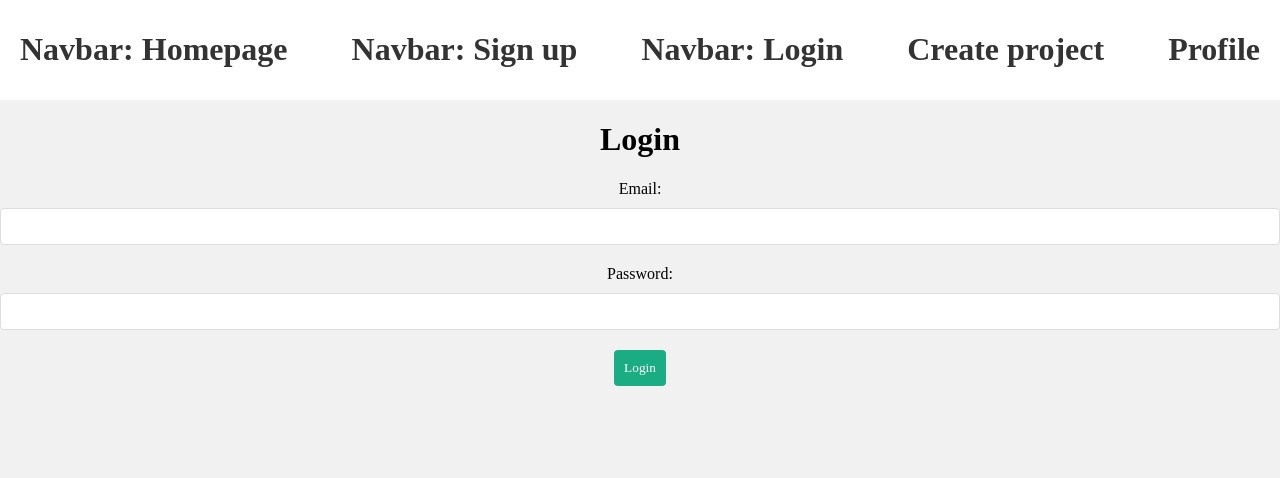
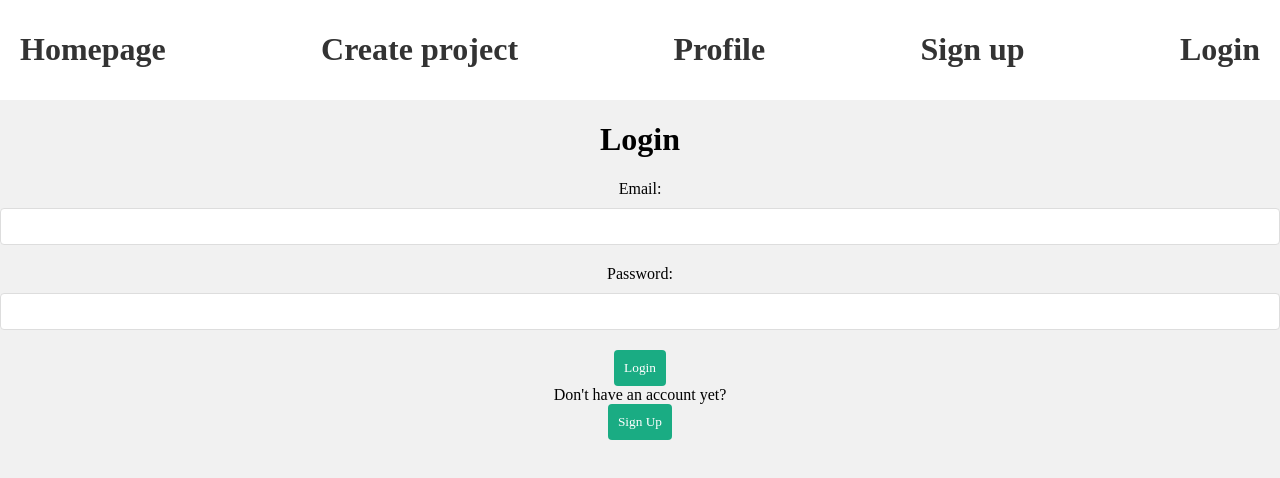
Before and after one commit to SimplyArsh/HoneyComb, a React (Create React App) app in the folder frontend/: page /login in a window 1280 px wide. Shown: the top 478 px of the page. Built offline with nearby package versions, Linux system fonts and the light colour scheme.

Commit message:
Added token model for password reset and made comment for password requirements in user-model.js, changed Navbar.js order, and in process of changing Login page

```diff
--- a/frontend/src/components/Navbar.js
+++ b/frontend/src/components/Navbar.js
@@ -6,13 +6,7 @@
         <header>
             <div className="container">
                 <Link to="/">
-                    <h1>Navbar: Homepage</h1>
-                </Link>
-                <Link to="/signup">
-                    <h1>Navbar: Sign up</h1>
-                </Link>
-                <Link to="/login">
-                    <h1>Navbar: Login</h1>
+                    <h1>Homepage</h1>
                 </Link>
                 <Link to="/createProject">
                     <h1>Create project</h1>
@@ -20,6 +14,12 @@
                 <Link to="/profile">
                     <h1>Profile</h1>
                 </Link>
+                <Link to="/signup">
+                    <h1>Sign up</h1>
+                </Link>
+                <Link to="/login">
+                    <h1>Login</h1>
+                </Link>
             </div>
         </header>
     )
--- a/frontend/src/views/Login.js
+++ b/frontend/src/views/Login.js
@@ -55,6 +55,9 @@
                 />
                 <button>Login</button>
                 {error && <div className="error">{error}</div>}
+
+                <div>Don't have an account yet?</div>
+                <button>Sign Up</button>
             </form>
         </div>
     )
```
Also changed, not shown: 2 other files (tests, documents, lock files or other folders).
